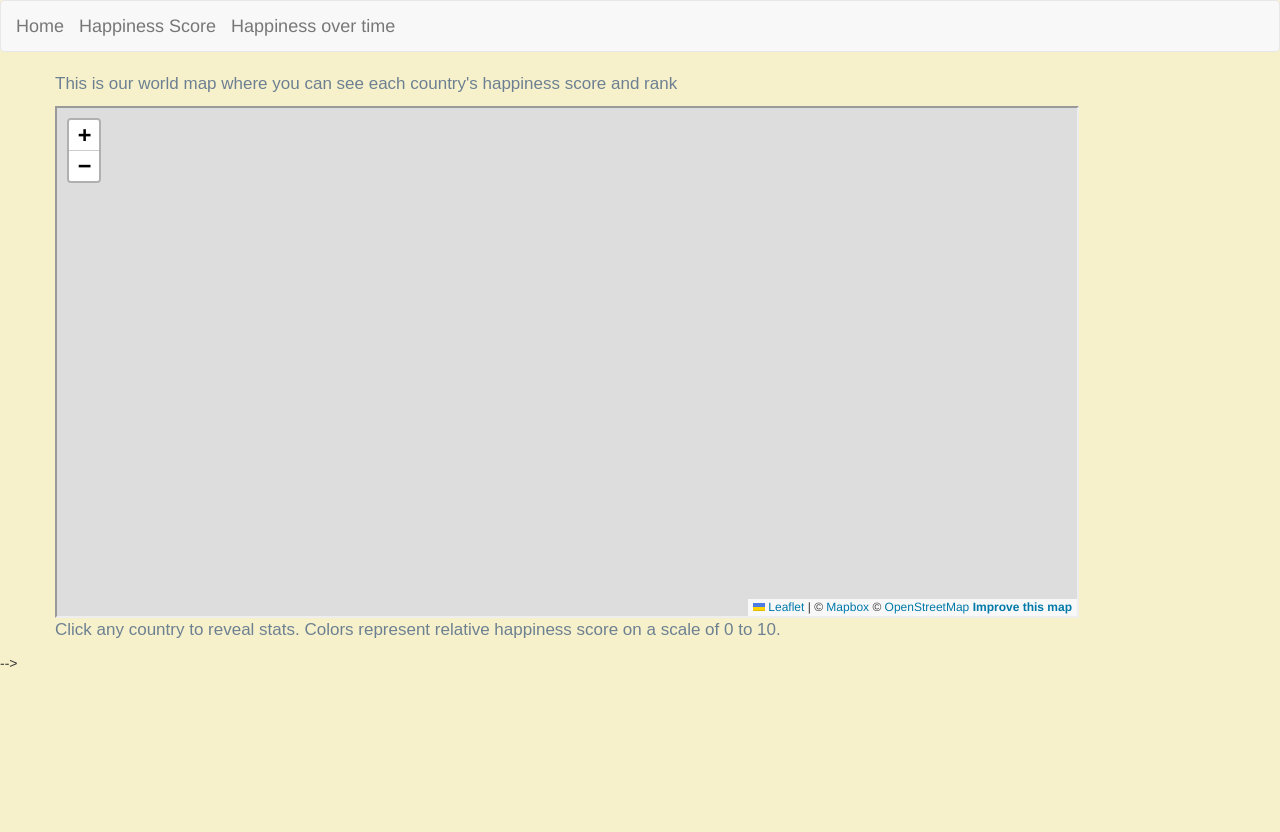
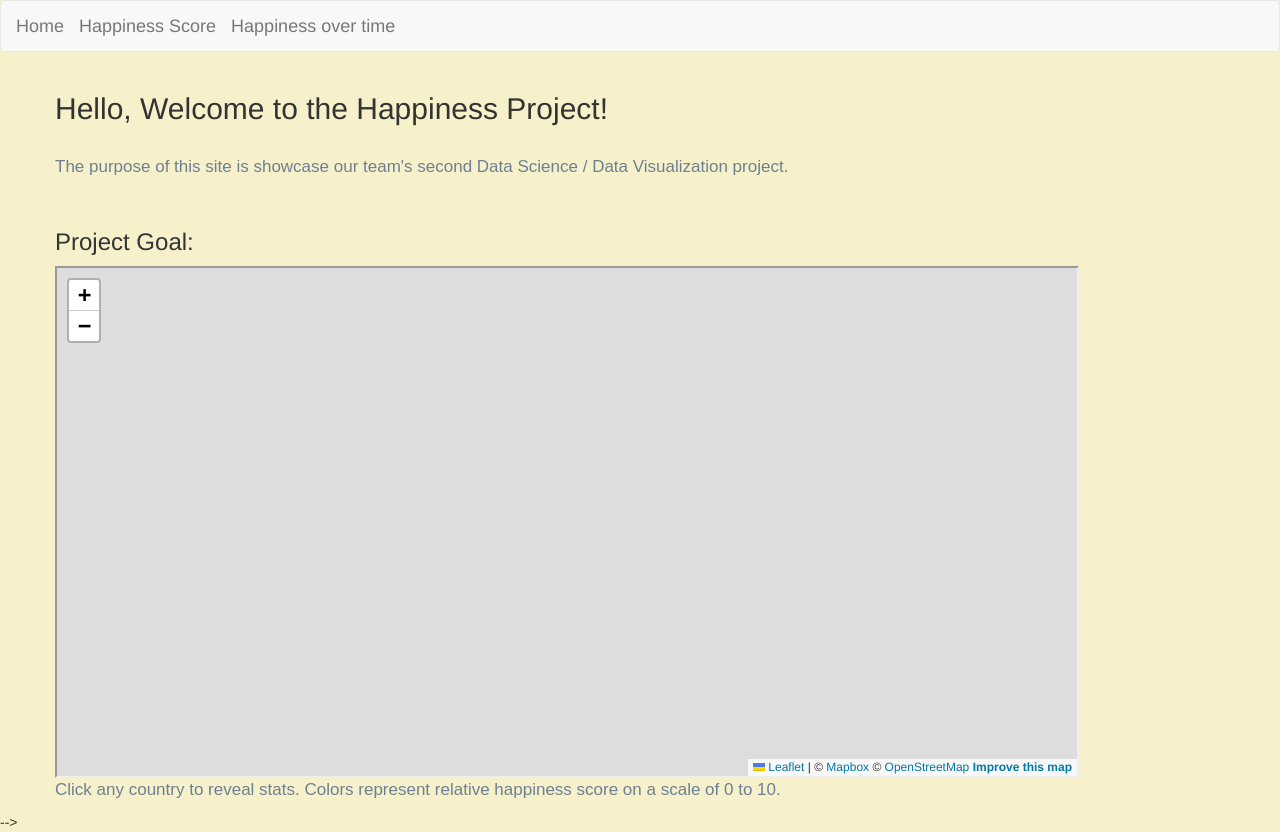
Before and after one commit to emmobley63/Happiness-Project, a plain HTML site: page Frontend/index.html in a window 1280 px wide. Before the commit the page ends 800 px from the top, so only its background shows below. Drawn offline with nearby package versions, Linux system fonts and the light colour scheme.

Commit message:
updating index text

```diff
--- a/Frontend/index.html
+++ b/Frontend/index.html
@@ -38,7 +38,12 @@
     <div class="container">
       <div class="row">
         <div class="col-12">
-          <p>This is our world map where you can see each country's happiness score and rank</p>
+          <h2>Hello, Welcome to the Happiness Project!</h2>
+          <br>
+          <p>The purpose of this site is showcase our team's second Data Science / Data Visualization project.</p>
+          <br>
+          <h3>Project Goal:</h3>
+          <p></p>
         </div>
       </div>
     </div>
```
